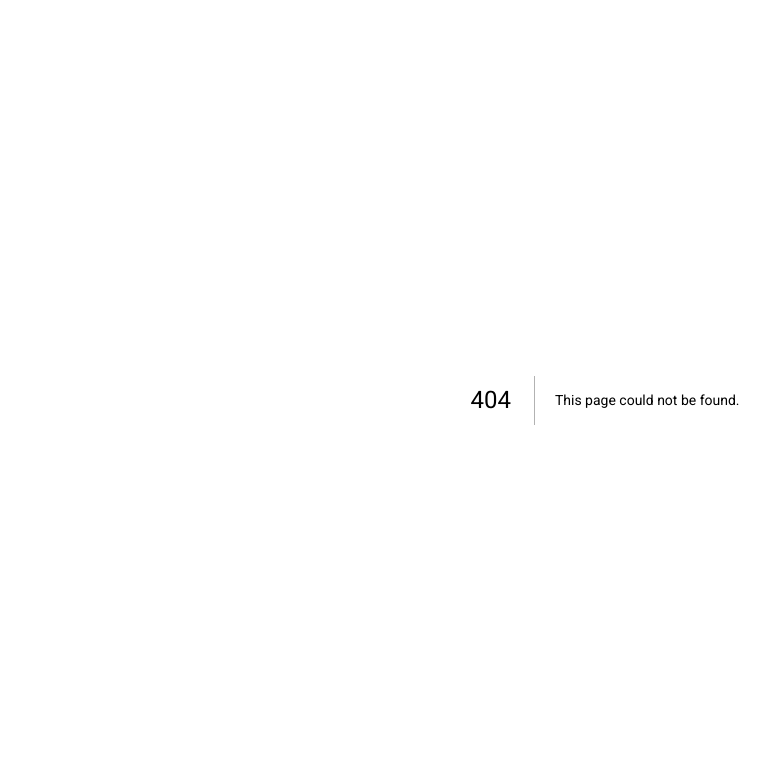
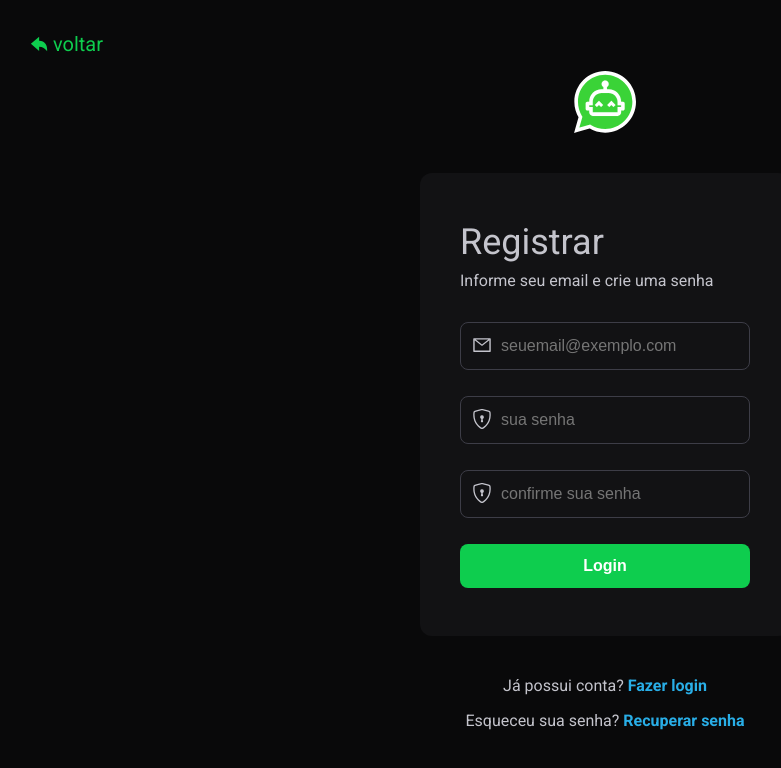
Before and after one commit to EddyPBR/ws-sender, a Next.js app in the folder web/: page /registrar in a window 1280 px wide. Before the commit this address had no page. Shown: the top 768 px of the page, without its empty margins (35-816 px from the left). Built offline with nearby package versions, Linux system fonts and the light colour scheme.

Commit message:
feat(web): created page /registrar

```diff
--- /dev/null
+++ b/web/src/pages/registrar/index.tsx
@@ -0,0 +1,79 @@
+import type { NextPage } from "next";
+import Head from "next/head";
+import Image from "next/image";
+import Link from "next/link";
+import { AiOutlineMail } from "react-icons/ai";
+import { BsShieldLock } from "react-icons/bs";
+import { Backlink } from "@components/Backlink";
+
+import { Content, Box, LoginForm, OtherSection } from "./styles";
+
+const Registrar: NextPage = () => {
+  return (
+    <>
+      <Head>
+        <title>Registrar | WAS</title>
+      </Head>
+
+      <Backlink href="/" />
+
+      <div className="container">
+        <Content>
+          <Image
+            src="/assets/was-logo.svg"
+            width="62"
+            height="62"
+            alt="Fazer login no WAS"
+            priority={true}
+          />
+
+          <Box>
+            <h1>Registrar</h1>
+            <p>Informe seu email e crie uma senha</p>
+
+            <LoginForm>
+              <label htmlFor="email" className="input">
+                <AiOutlineMail />
+                <input id="email" type="email" placeholder="seuemail@exemplo.com" title="email" name="email" />
+              </label>
+
+              <label htmlFor="password" className="input">
+                <BsShieldLock />
+                <input id="password" type="password" placeholder="sua senha" title="senha" name="password" />
+              </label>
+
+              <label htmlFor="confirmPassword" className="input">
+                <BsShieldLock />
+                <input id="confirmPassword" type="confirmPassword" placeholder="confirme sua senha" title="confirmar senha" name="confirmPassword" />
+              </label>
+
+              <button type="submit">Login</button>
+            </LoginForm>
+          </Box>
+
+          <OtherSection>
+            <span>
+              Já possui conta?
+              <Link href="/login" passHref={true}>
+                <a>
+                  Fazer login
+                </a>
+              </Link>
+            </span>
+
+            <span>
+              Esqueceu sua senha?
+              <Link href="/recuperar" passHref={true}>
+                <a>
+                  Recuperar senha
+                </a>
+              </Link>
+            </span>
+          </OtherSection>
+        </Content>
+      </div>
+    </>
+  )
+}
+
+export default Registrar;
--- /dev/null
+++ b/web/src/pages/registrar/styles.ts
@@ -0,0 +1,100 @@
+import styled from "styled-components";
+import { darken } from "polished";
+
+export const Content = styled.div`
+  display: flex;
+  flex-direction: column;
+  justify-content: center;
+  align-items: center;
+
+  width: 100%;
+  margin: 4rem 0;
+`;
+
+export const Box = styled.main`
+  display: flex;
+  flex-direction: column;
+
+  padding: 4.8rem 4rem;
+  background-color: ${props => props.theme.colors.black1};
+  border-radius: 1.2rem;
+  max-width: 37rem;
+  width: 100%;
+  min-height: 39.5rem;
+  margin-top: 4rem;
+
+  h1 {
+    font-size: 3.6rem;
+    font-weight: 400;
+  }
+
+  p {
+    font-size: 1.6rem;
+    margin-top: 0.8rem;
+  }
+
+  @media(max-width: 380px) {
+    padding: 4.8rem 3.2rem;
+
+    h1 {
+      font-size: 3.2rem;
+    }
+
+    p {
+      font-size: 1.4rem;
+    }
+  }
+`;
+
+export const LoginForm = styled.form`
+  width: 100%;
+  display: flex;
+  flex-direction: column;
+  gap: 3.2rem;
+  margin-top: 3.2rem;
+
+  > button {
+    display: flex;
+    justify-content: center;
+    align-items: center;
+
+    background-color: ${props => props.theme.colors.green1};
+    color: ${props => props.theme.colors.white};
+    width: 100%;
+    height: 4.4rem;
+    font-size: 1.6rem;
+    font-weight: bold;
+    border-radius: 0.8rem;
+    transition: background-color 0.2s;
+    user-select: none;
+
+    &:hover {
+      background-color: ${props => darken(0.05, props.theme.colors.green1)};
+    }
+  }
+`;
+
+export const OtherSection = styled.section`
+  display: flex;
+  flex-direction: column;
+  align-items: center;
+  gap: 1.6rem;
+
+  margin-top: 4rem;
+  max-width: 37rem;
+
+  span {
+    font-size: 1.6rem;
+    text-align: center;
+
+    a {
+      margin-left: 0.4rem;
+      color: ${props => props.theme.colors.blue};
+      font-weight: bold;
+
+      &:hover {
+        text-decoration: underline;
+      }
+    }
+  }
+`;
```
